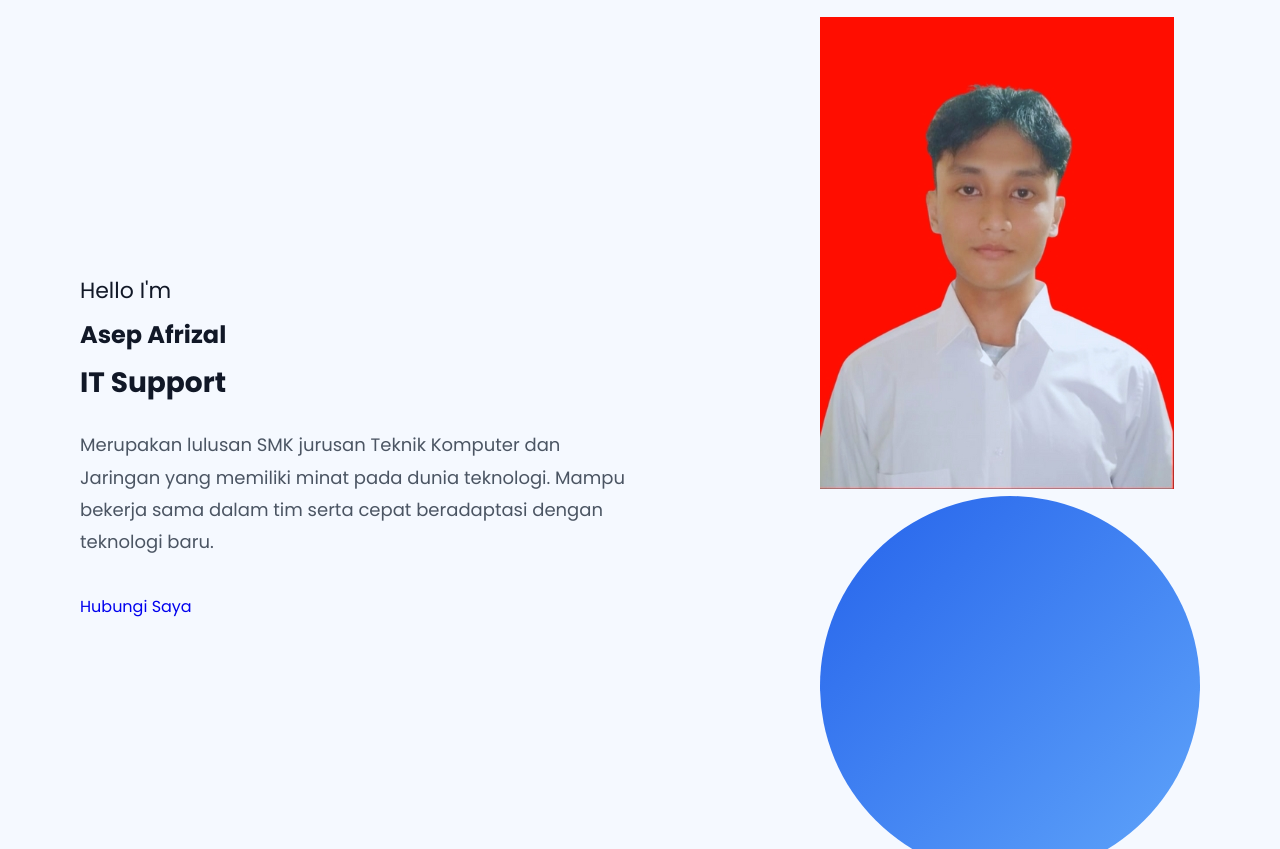
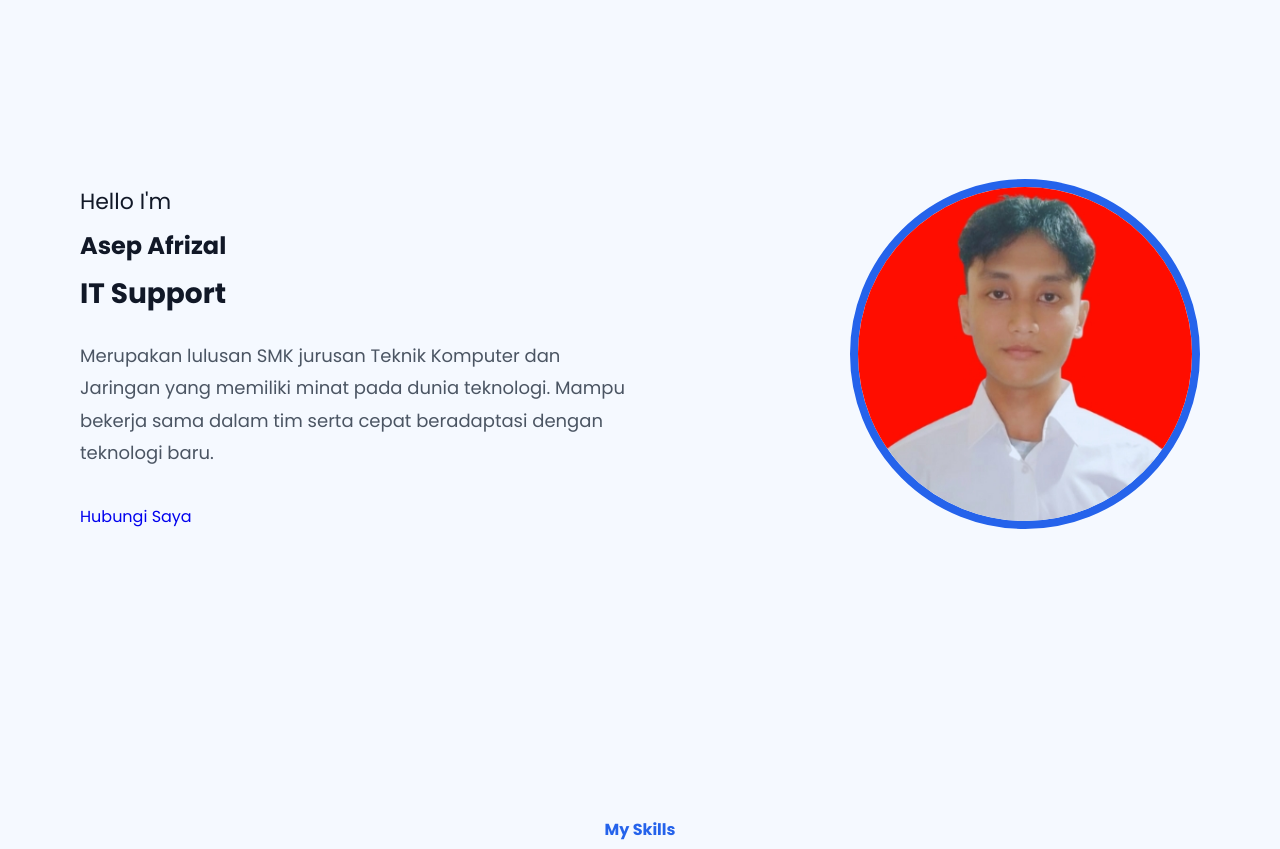
Before and after one commit to rizzdevelopment/portofolio-AsepAfrizal, a plain HTML site: page index.html in a window 1280 px wide. Shown: the part 72-921 px from the top of the page. Drawn offline with nearby package versions, Linux system fonts and the light colour scheme.

Commit message:
update image css

```diff
--- a/style.css
+++ b/style.css
@@ -130,21 +130,12 @@ nav ul li a:hover{
 
 /* image */
 
-.hero-image {
-    position: relative;
-}
-
-.circle {
-    width: 380px;
-    height: 380px;
-    background: linear-gradient(
-        135deg,
-        #2563eb,
-        #60a5fa
-    );
-
+.hero-image img{
+    width: 350px;
+    height: 350px;
+    object-fit: cover;
     border-radius: 50%;
-
+    border: 8px solid #2563eb;
 }
 
 /* SKILLS */
```
